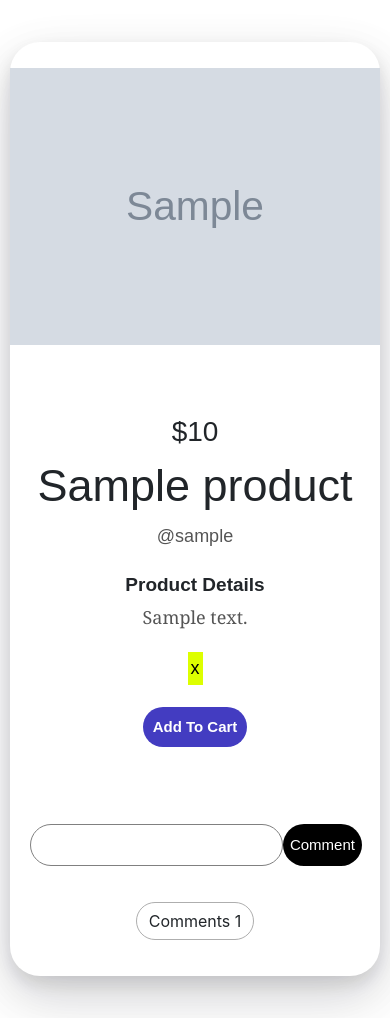
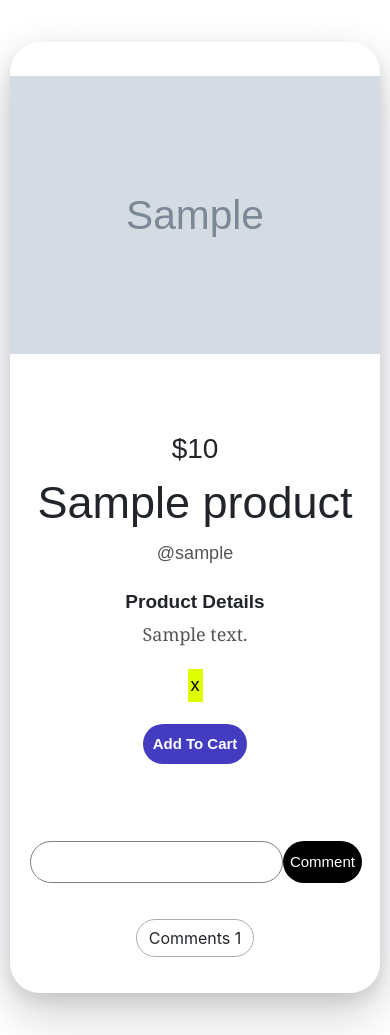
Before and after one commit to sarahrosehumenik/creative_marketplace, a Django app: page /products/1/ in a window 390 px wide. Shown: the part 56-1091 px from the top of the page. Before the commit the page ends 1068 px from the top, so only its background shows below. Run offline with Django 4.2, Linux system fonts and the light colour scheme; tables that the repository leaves empty hold one stand-in row (values such as "Sample post"); grey boxes marked "Sample" are stand-in pictures; some libraries are stand-ins or nearby versions.

Commit message:
more margin detail pic fix

```diff
--- a/main_app/static/css/style.css
+++ b/main_app/static/css/style.css
@@ -457,7 +457,7 @@ color: grey;
   }
 
   .img-container {
-   margin: 3vh auto;
+   margin: 4vh auto;
    width: 100%;
    max-width: 100%;
    height: 100%;
```
